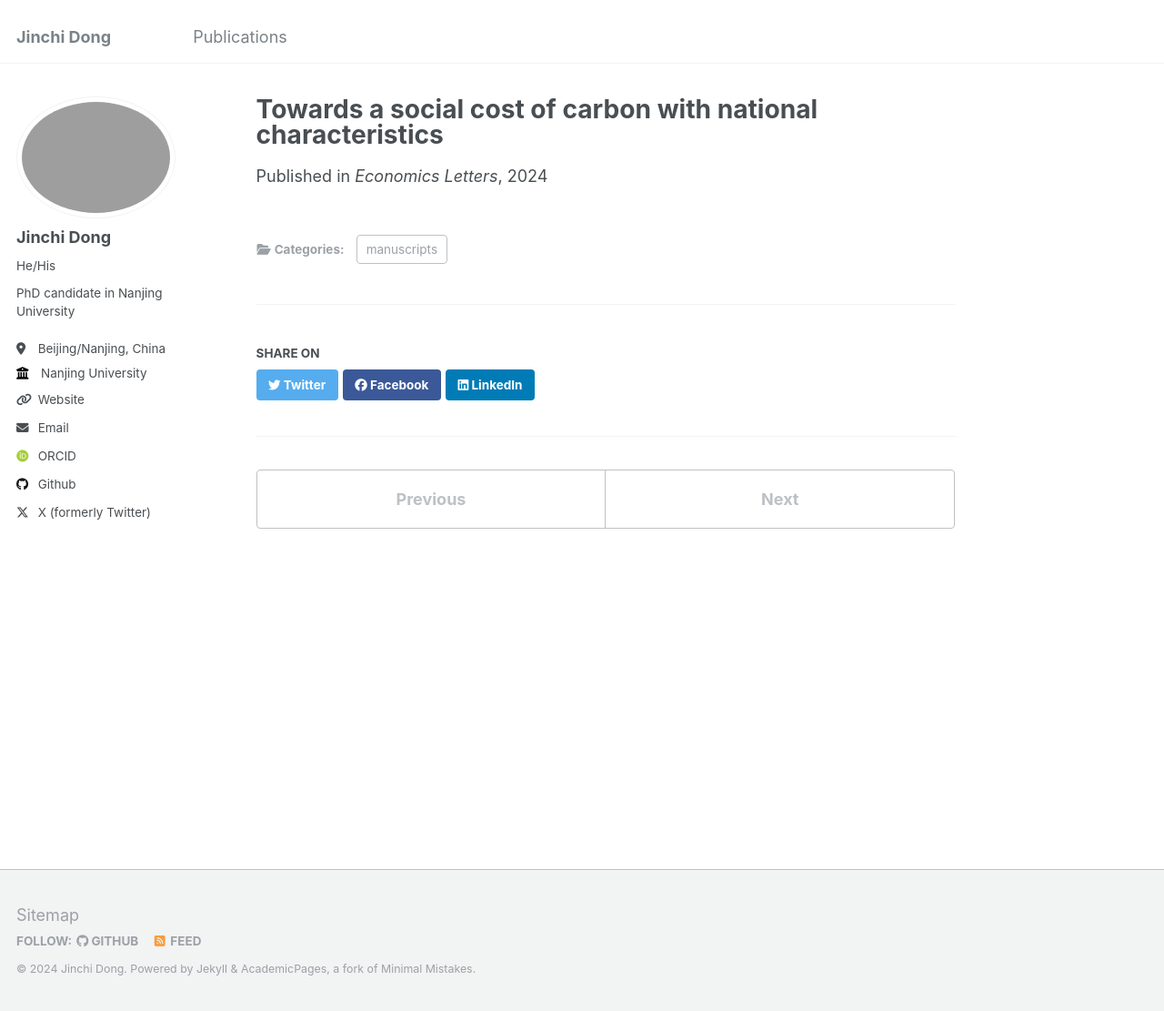
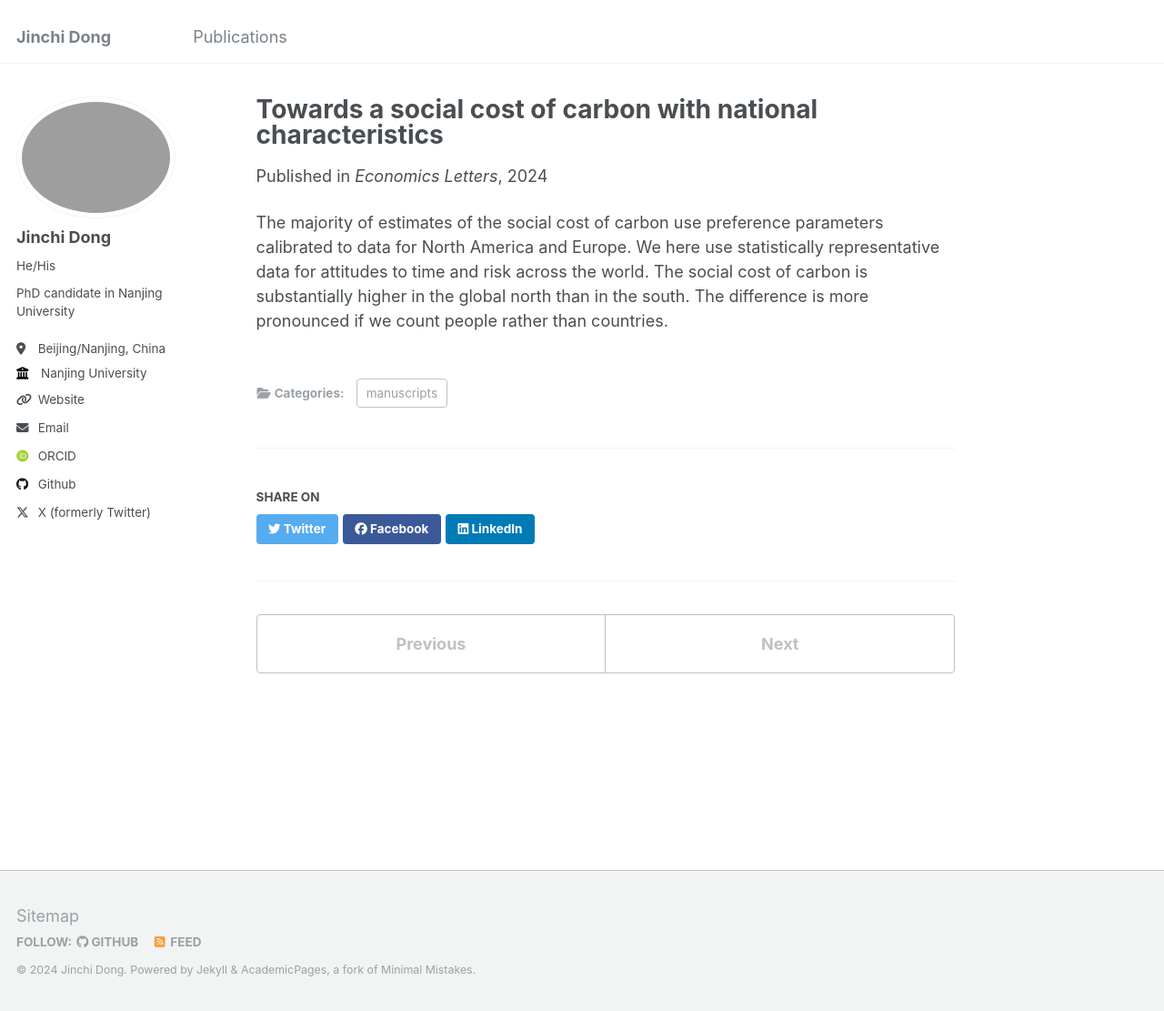
Before and after one commit to dongjinchi/dongjinchi, a Jekyll site: the page built from _publications/2024-paper-1.md, in a window 1280 px wide and 1111 px high. Shown: the whole window at 91% size. Built offline with Jekyll 4.4.1, drawn with Linux system fonts in a browser that asks for light colours; some web fonts are replaced.

Commit message:
Update 2024-paper-1.md

```diff
--- a/_publications/2024-paper-1.md
+++ b/_publications/2024-paper-1.md
@@ -3,10 +3,12 @@ title: "Towards a social cost of carbon with national characteristics"
 collection: publications
 category: manuscripts
 permalink: /publication/2024-paper-1
-excerpt: #'This paper is about the number 3. The number 4 is left for future work.'
+excerpt: #'Jinchi Dong, Richard S.J. Tol, Fangzhi Wang'
 date: 2024-09-15
 venue: 'Economics Letters'
 slidesurl: #'http://academicpages.github.io/files/slides3.pdf'
 paperurl: 'https://doi.org/10.1016/j.econlet.2024.111977'
 citation: #'Your Name, You. (2015). &quot;Paper Title Number 3.&quot; <i>Journal 1</i>. 1(3).'
 ---
+
+The majority of estimates of the social cost of carbon use preference parameters calibrated to data for North America and Europe. We here use statistically representative data for attitudes to time and risk across the world. The social cost of carbon is substantially higher in the global north than in the south. The difference is more pronounced if we count people rather than countries.
```
